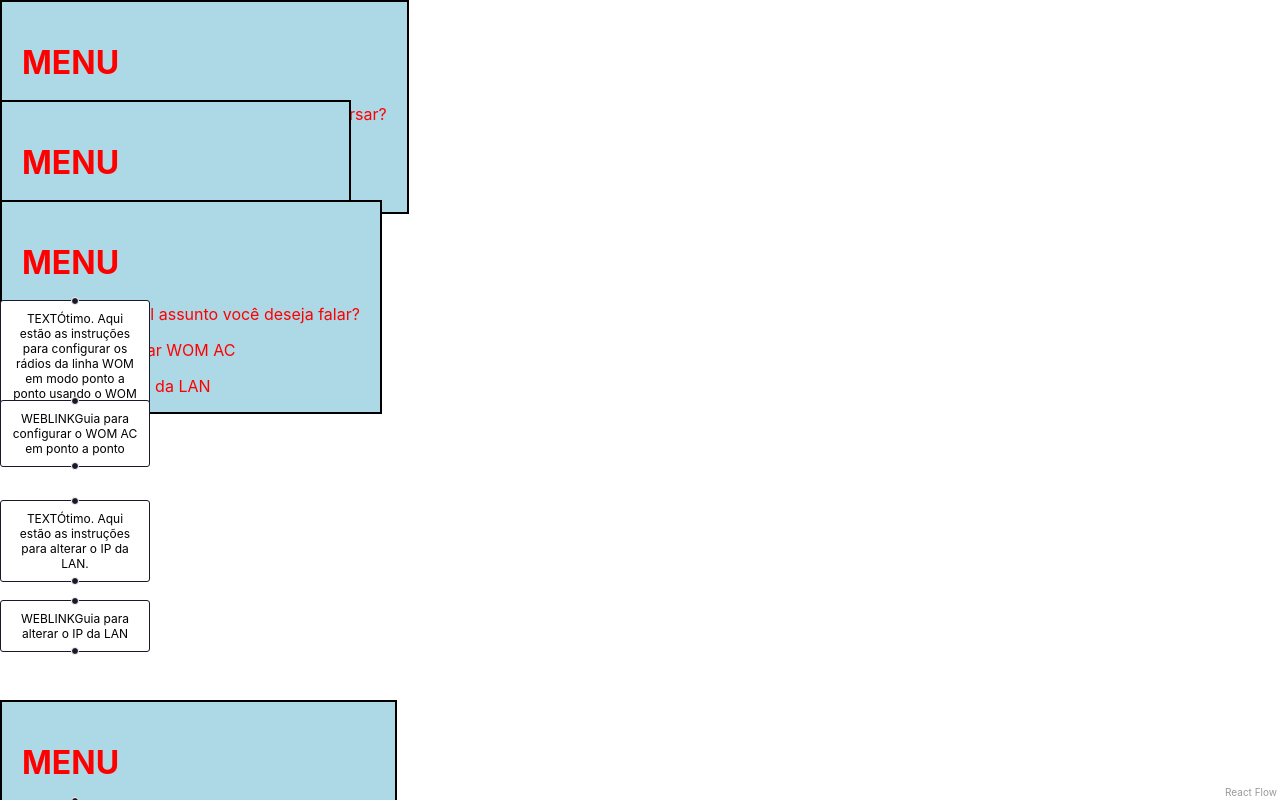
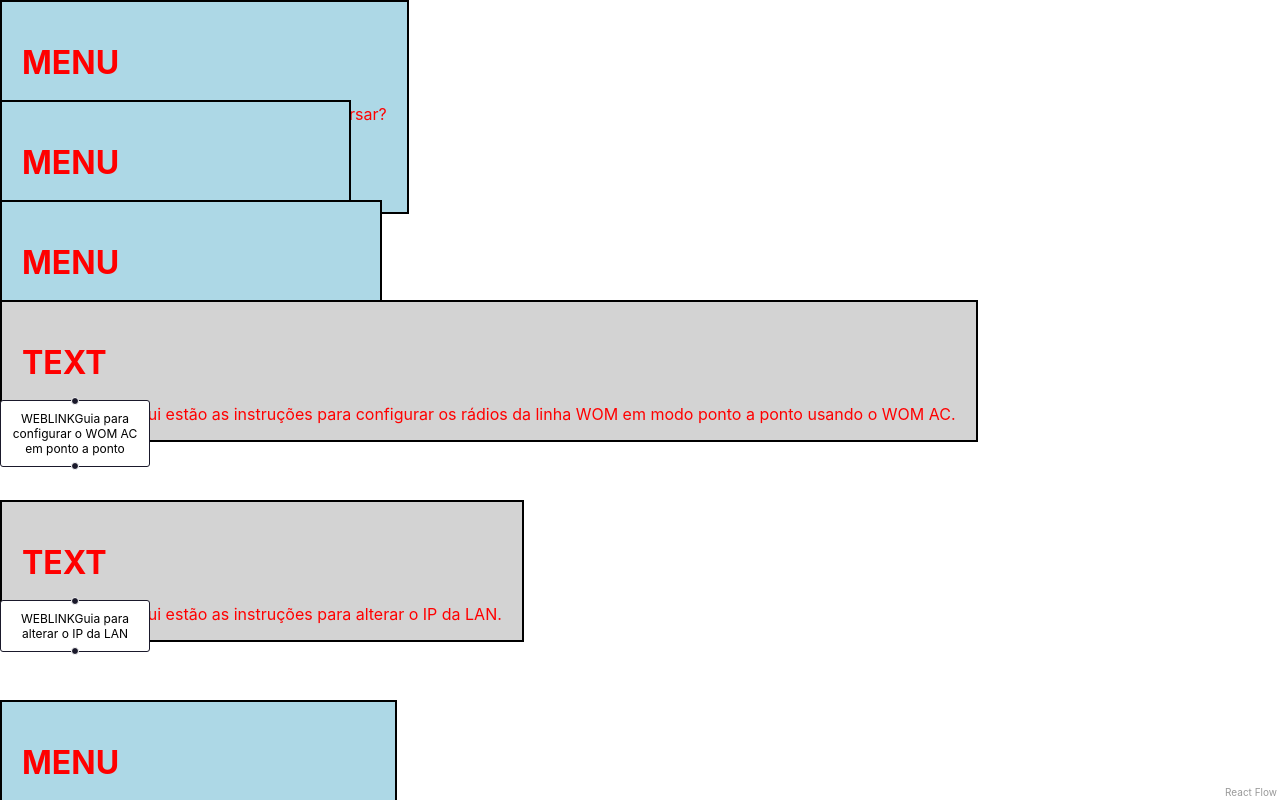
Before and after one commit to JP-Becker/nodeManager, a React (Create React App) app: page / in a window 1280 px wide. Built offline with nearby package versions, Linux system fonts and the light colour scheme.

Commit message:
pasta components e nodeText

```diff
--- a/src/App.js
+++ b/src/App.js
@@ -8,13 +8,14 @@ import {
   addEdge,
   Background
 } from '@xyflow/react';
-import NodeMenu from './nodeTypes/nodeMenu';
 import { nodeData } from './nodeData/nodeData';
 import DataTypeFilter from './nodeData/dataTypeFilter';
+import NodeMenu from './components/nodeMenu/nodeMenu';
 
 import '@xyflow/react/dist/style.css';
+import NodeText from './components/nodeText/nodeText';
 
-const nodeTypes = { nodeMenu: NodeMenu };
+const nodeTypes = { nodeMenu: NodeMenu, nodeText: NodeText };
 
 // Gerar nodes a partir do NodeMenu
 const nodesMapeados = nodeData.map((node, index) => ({
--- a/src/nodeTypes/nodeMenu.js
+++ b/src/components/nodeMenu/nodeMenu.js
@@ -1,21 +1,20 @@
 import React, { memo } from 'react';
 import { Container } from './nodeMenuStyled';
-import { nodeData } from '../nodeData/nodeData';
 import { Handle, Position } from '@xyflow/react';
 
 export default function NodeMenu({ data }) {
     console.log(data);
 
-    let teste = data.label[2].map((option) => {
+    let opcoesDoMenu = data.label[2].map((option) => {
         return <p>Opção: {option.content.name}</p>
     })
 
-    console.log(teste);
+    console.log(opcoesDoMenu);
     return (
     <Container>
         <h1>{data.label[0]}</h1>
         <p>Texto: {data.label[1]}</p>
-        <div>{teste}</div>
+        <div>{opcoesDoMenu}</div>
     </Container>
     )
 }
--- /dev/null
+++ b/src/components/nodeText/nodeText.js
@@ -0,0 +1,20 @@
+import React, { memo } from 'react';
+import { Container } from './nodeTextStyled';
+import { Handle, Position } from '@xyflow/react';
+
+export default function NodeText({ data }) {
+    console.log(data);
+
+    // let opcoesDoMenu = data.label[2].map((option) => {
+    //     return <p>Opção: {option.content.name}</p>
+    // })
+
+    // console.log(opcoesDoMenu);
+    return (
+    <Container>
+        <h1>{data.label[0]}</h1>
+        <p>Texto: {data.label[1]}</p>
+        {/* <div>{opcoesDoMenu}</div>   */}
+    </Container>
+    )
+}
--- /dev/null
+++ b/src/components/nodeText/nodeTextStyled.js
@@ -0,0 +1,8 @@
+import styled from "styled-components"
+
+export const Container = styled.div`
+    background-color: lightgrey;
+    color: red;
+    padding: 20px 20px 0;
+    border: 2px solid black;
+`
```
Also changed, not shown: src/components/nodeMenu/nodeMenuStyled.js (renamed from src/nodeTypes/nodeMenuStyled.js).
